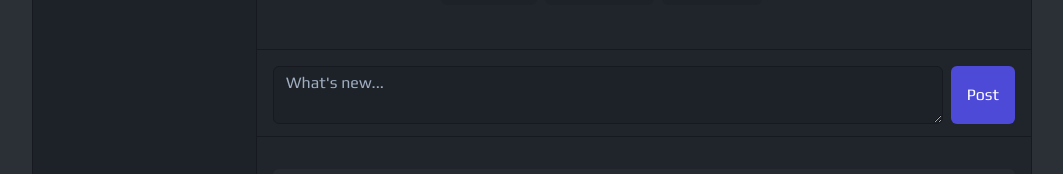
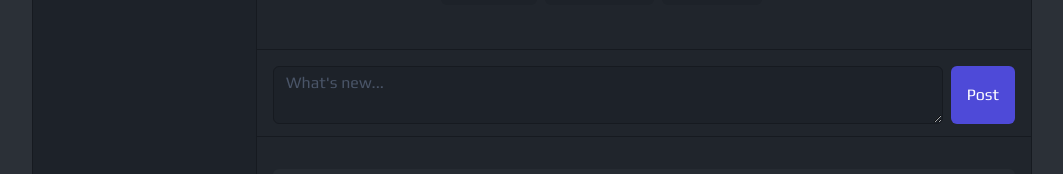
Before and after one commit to TimSeryakov/social-network-tw-ts, a React (Create React App) app: page /profile in a window 1280 px wide. Shown: the part 611-785 px from the top of the page, without its empty margins (108-1171 px from the left). Built offline with nearby package versions, Linux system fonts and the light colour scheme.

Commit message:
lesson 33

```diff
--- a/src/components/Dialogs/DialogItem/DialogItem.tsx
+++ b/src/components/Dialogs/DialogItem/DialogItem.tsx
@@ -12,7 +12,7 @@ export function DialogItem (props: DialogItemType) {
   const path = "/dialogs/"
 
   return (
-      <div className="flex">
+      <div key={props.id} className="flex">
         <NavLink
             className="flex block border-b border-theme-border items-center hover:text-white text-theme-text pl-3 flex-grow"
             to={path + props.id}>
--- a/src/components/Dialogs/Dialogs.tsx
+++ b/src/components/Dialogs/Dialogs.tsx
@@ -17,10 +17,10 @@ type DialogsStateType = {
 export function Dialogs (props: PropsType) {
 
   const dialogsList = props.state.dialogsData.map(d =>
-      <DialogItem name={d.name} id={d.id} avatar={d.avatar} unreadMessages={d.unreadMessages}/>)
+      <DialogItem id={d.id} name={d.name} avatar={d.avatar} unreadMessages={d.unreadMessages}/>)
 
   const messagesList = props.state.messagesData.map(m =>
-      <MessageItem belongsToUser={m.belongsToUser} text={m.text}/> )
+      <MessageItem id={m.id} belongsToUser={m.belongsToUser} text={m.text}/> )
 
   return (
 
--- a/src/components/Dialogs/InputMessageSection/InputMessageSection.tsx
+++ b/src/components/Dialogs/InputMessageSection/InputMessageSection.tsx
@@ -10,7 +10,7 @@ export function InputMessageSection () {
   return (
       <div className="flex mx-3 mb-3">
         <textarea
-            className="flex-grow border-theme-border px-3 py-1 mr-2 border bg-theme-bg-third rounded-md text-white focus:outline-none focus:shadow-outline"
+            className="flex-grow border-theme-border px-3 py-1 mr-2 border bg-theme-bg-third rounded-md text-white focus:outline-none focus:shadow-outline placeholder-gray-700"
             placeholder="Write message..."
             ref={newMessageElement}
         />
--- a/src/components/Dialogs/MessageItem/MessageItem.tsx
+++ b/src/components/Dialogs/MessageItem/MessageItem.tsx
@@ -1,6 +1,7 @@
 import React from "react";
 
 type MessageItemPropsType = {
+  id: string
   text: string
   belongsToUser: boolean
 }
@@ -9,6 +10,6 @@ export function MessageItem (props: MessageItemPropsType) {
   const incomingStyle = "bg-theme-bg-secondary rounded-md rounded-bl-none text-theme-text p-3 my-3 mr-10 ml-3"
   const outgoingStyle = "bg-theme-bg-third rounded-md rounded-br-none text-theme-text p-3 my-3 ml-12 mr-3"
 
-  return (<div className={props.belongsToUser ? outgoingStyle : incomingStyle}>{props.text}</div>)
+  return (<div key={props.id} className={props.belongsToUser ? outgoingStyle : incomingStyle}>{props.text}</div>)
 
 }
--- a/src/components/Header/Header.tsx
+++ b/src/components/Header/Header.tsx
@@ -20,7 +20,6 @@ export function Header (props: HeaderPropsType) {
         <div className="hidden md:block">
           <ul className="flex items-center justify-end">
             <li className="p-4"><a className="text-xl text-theme-text hover:text-white" href="/about">About</a></li>
-            {/*<li className="p-4"><a className="text-xl text-theme-text hover:text-white" href="/technologies">Used Technologies</a></li>*/}
             <li className="p-4"><a className="text-xl text-theme-text hover:text-white" href="/login">Login</a></li>
             <li className="p-4"><a className="text-xl text-theme-text hover:text-white" href="/signup">Signup</a></li>
           </ul>
--- a/src/components/Profile/MyPosts/MyPosts.tsx
+++ b/src/components/Profile/MyPosts/MyPosts.tsx
@@ -18,6 +18,7 @@ export function MyPosts (props: PropsType) {
     debugger
     if (newPostElement.current) {
       props.addPostCallback( newPostElement.current.value)
+      newPostElement.current.value = ''
     }
   }
 
@@ -28,7 +29,7 @@ export function MyPosts (props: PropsType) {
 
         <div className="flex px-4 py-4 pb-3 border-b border-theme-border">
           <textarea
-            className="flex-grow px-3 py-1 mr-2 text-white border rounded-md border-theme-border bg-theme-bg-third focus:outline-none focus:shadow-outline"
+            className="flex-grow px-3 py-1 mr-2 text-white border rounded-md border-theme-border bg-theme-bg-third focus:outline-none focus:shadow-outline placeholder-gray-700"
             placeholder="What's new..."
             ref={newPostElement}
           />
--- a/src/index.tsx
+++ b/src/index.tsx
@@ -1,21 +1,8 @@
-import React from 'react';
-import ReactDOM from 'react-dom';
-import './styles/index.css';
-import App from './components/App';
 import * as serviceWorker from './serviceWorker';
-import {addPost, state} from './redux/state'
-import {BrowserRouter} from "react-router-dom";
+import {rerenderEntireTree} from "./Render";
+import {state} from "./redux/state";
 
-// TODO Переписать стрелочные функции компонент на декларативные
 
-ReactDOM.render(
-    <BrowserRouter>
-      <App state={state} addPostCallback={addPost}/>
-    </BrowserRouter>,
-    document.getElementById('root')
-);
+rerenderEntireTree(state)
 
-// If you want your app to work offline and load faster, you can change
-// unregister() to register() below. Note this comes with some pitfalls.
-// Learn more about service workers: https://bit.ly/CRA-PWA
 serviceWorker.unregister();
--- a/src/redux/state.ts
+++ b/src/redux/state.ts
@@ -3,6 +3,7 @@ import fuji from "../assets/img/fuji.png";
 import lionstatue from "../assets/img/lionstatue.png";
 import luckycat from "../assets/img/luckycat.png";
 import {v1} from "uuid";
+import {rerenderEntireTree} from "../Render";
 
 export type RootStateType = {
   profilePage: ProfilePageType
@@ -69,4 +70,5 @@ export const state: RootStateType = {
 export const addPost = (postMessage: string) => {
   const newPost: PostsDataType = { id: v1(), text: postMessage, likesCount: 0 }
   state.profilePage.postsData.push(newPost)
+  rerenderEntireTree(state)
 }
--- /dev/null
+++ b/src/render.tsx
@@ -0,0 +1,20 @@
+import React from 'react';
+import ReactDOM from 'react-dom';
+import './styles/index.css';
+import App from './components/App';
+import * as serviceWorker from './serviceWorker';
+import {addPost, RootStateType, state} from './redux/state'
+import {BrowserRouter} from "react-router-dom";
+
+
+export const rerenderEntireTree = (props: RootStateType) => {
+  ReactDOM.render(
+      <BrowserRouter>
+        <App state={state} addPostCallback={addPost}/>
+      </BrowserRouter>,
+      document.getElementById('root')
+  );
+}
+
+
+serviceWorker.unregister();
```
